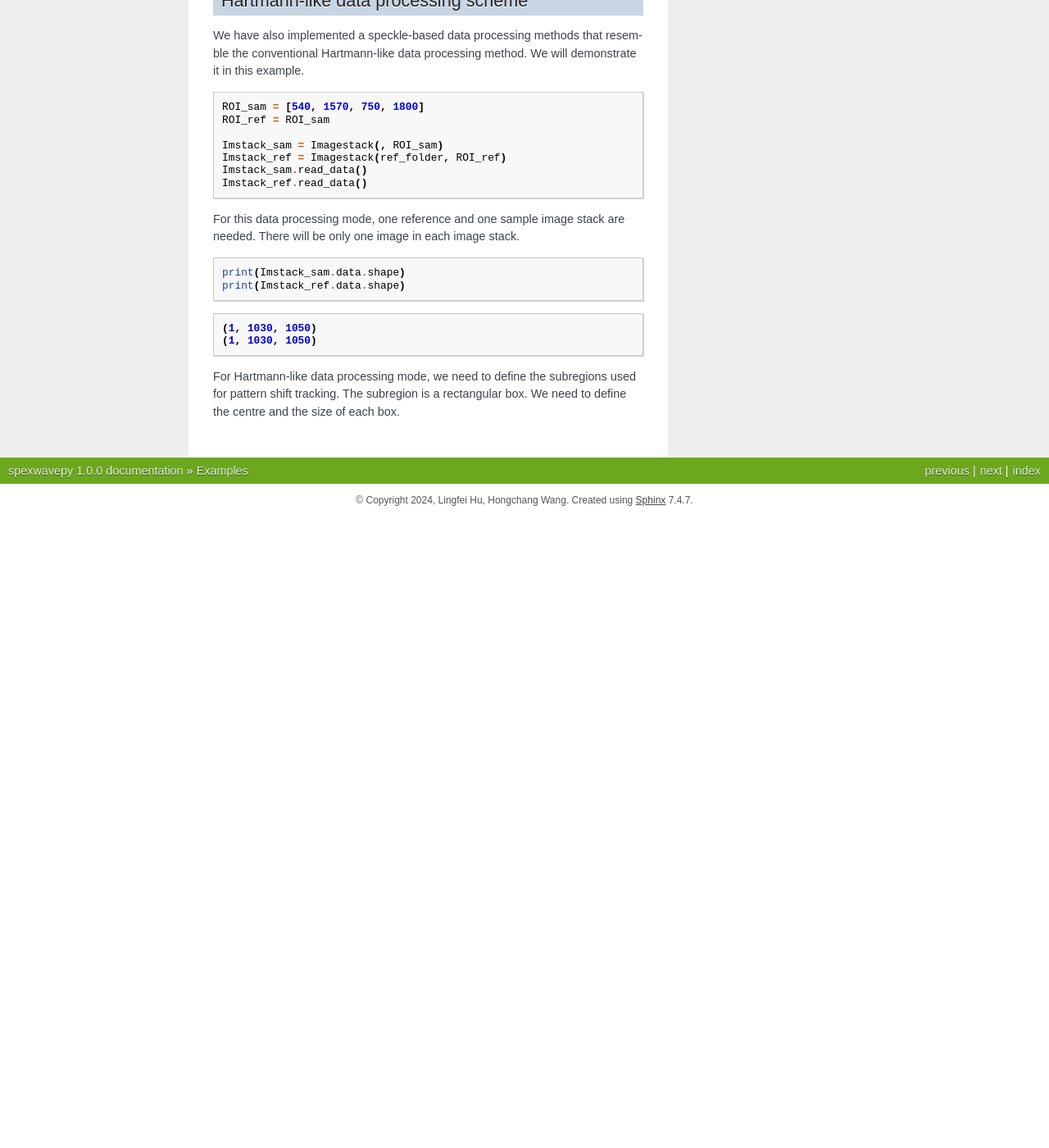
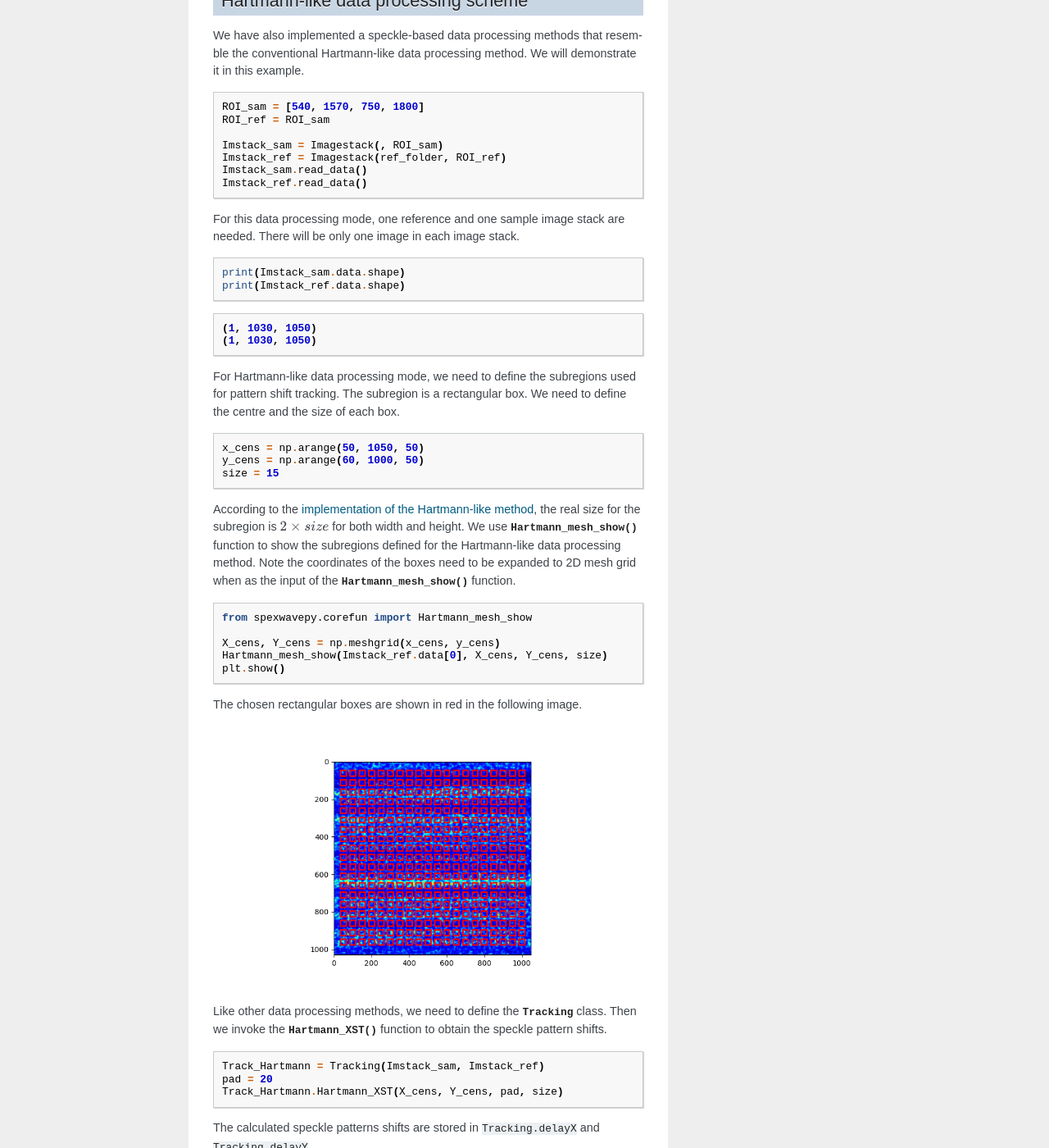
Before and after one commit to wholingfei/spexwavepy, a Sphinx documentation site: the page built from docs/source/example.rst, in a window 1280 px wide and 1400 px high, scrolled down 18110 px. Shown: the whole window at 82% size. Built offline with Sphinx 7.4.7, drawn with Linux system fonts in a browser that asks for light colours; before the commit the page ends 18740 px from its top, so only the background shows below that; some of the changed text lies outside the part shown.

Commit message:
Hartmann example finished

```diff
--- a/docs/source/example.rst
+++ b/docs/source/example.rst
@@ -797,3 +797,64 @@
 For Hartmann-like data processing mode, we need to define the subregions used for
 pattern shift tracking. The subregion is a rectangular box.
 We need to define the centre and the size of each box.
+
+.. code-block:: Python
+
+   x_cens = np.arange(50, 1050, 50)
+   y_cens = np.arange(60, 1000, 50)
+   size = 15
+
+According to the :ref:`implementation of the Hartmann-like method <traHart>`,
+the real size for the subregion is :math:`2 \times size` for both width and height.
+We use :py:func:`~spexwavepy.corefun.Hartmann_mesh_show` function to show the subregions
+defined for the Hartmann-like data processing method.
+Note the coordinates of the boxes need to be expanded to 2D mesh grid when as the input of
+the :py:func:`~spexwavepy.corefun.Hartmann_mesh_show` function.
+
+.. code-block:: Python
+
+   from spexwavepy.corefun import Hartmann_mesh_show
+
+   X_cens, Y_cens = np.meshgrid(x_cens, y_cens)
+   Hartmann_mesh_show(Imstack_ref.data[0], X_cens, Y_cens, size)
+   plt.show()
+
+The chosen rectangular boxes are shown in red in the following image.
+
+.. figure:: _static/Hartmann1.png
+   :width: 80%
+
+Like other data processing methods, we need to define the
+:py:class:`~spexwavepy.trackfun.Tracking` class. Then we invoke
+the :py:func:`~spexwavepy.trackfun.Tracking.Hartmann_XST` function
+to obtain the speckle pattern shifts.
+
+.. code-block:: Python
+
+   Track_Hartmann = Tracking(Imstack_sam, Imstack_ref)
+   pad = 20
+   Track_Hartmann.Hartmann_XST(X_cens, Y_cens, pad, size)
+
+The calculated speckle patterns shifts are stored in ``Tracking.delayX`` and
+``Tracking.delayY``.
+
+.. code-block:: Python
+
+   plt.figure()
+   plt.imshow(Track_Hartmann.delayX, cmap='jet')
+   plt.figure()
+   plt.imshow(Track_Hartmann.delayY, cmap='jet')
+
+   plt.show()
+
+.. figure:: _static/Hartmann2.jpg
+   :width: 80%
+
+The above results resemble those in the :ref:`Tutorial <tuCRL>`.
+However, the above results have worse spatial resolution.
+
+Unlike the other data processing methods, for Hartmann-like
+method, we only keep speckle tracking shifts, the physical quantities such as
+wavefront slope and curvature are left to user to recover.
+For more detailed description of this method, please refer to the
+:ref:`user guide <traHart>`.
```
Also changed, not shown: docs/source/_static/Hartmann2.jpg (added), 8 other files.
